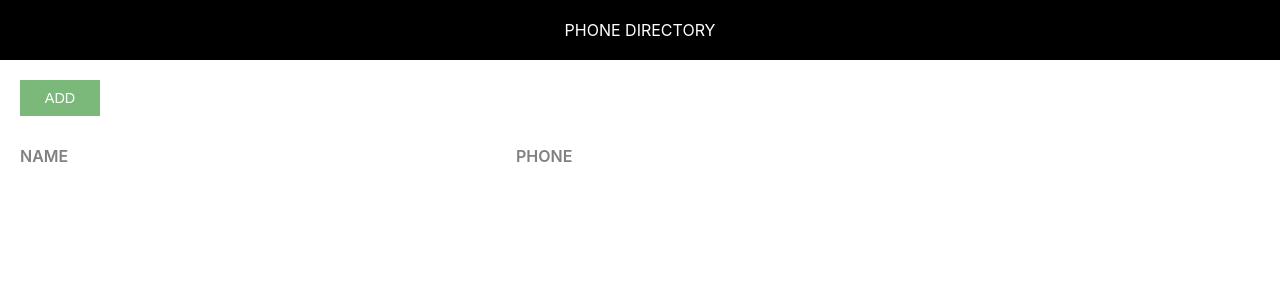
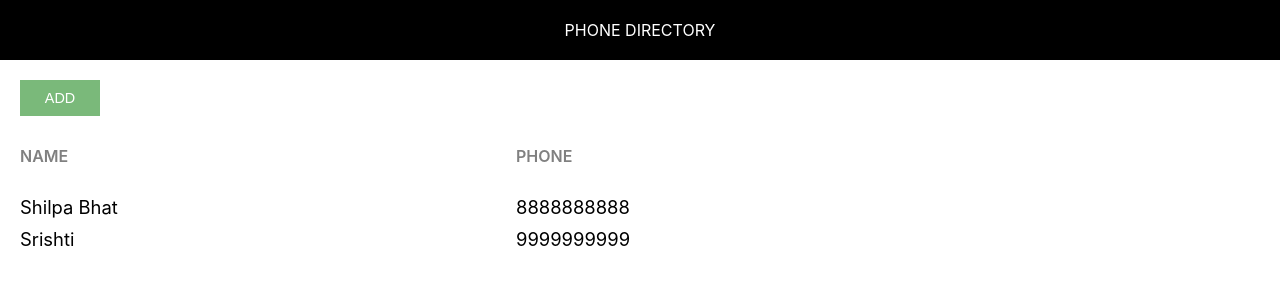
Before and after one commit to shaun-rasquinha/phone-directory, a React (Create React App) app: page / in a window 1280 px wide. Shown: the top 300 px of the page. Built offline with nearby package versions, Linux system fonts and the light colour scheme.

Commit message:
Rendered Subscribers Dynamically

```diff
--- a/src/App.js
+++ b/src/App.js
@@ -6,6 +6,19 @@ import './App.css'
 
 class App extends Component{
    render() {
+
+    let subscriber = [
+      {
+        id: 1,
+        name: "Shilpa Bhat",
+        phone: "8888888888"
+      },
+      {
+        id: 2,
+        name: "Srishti",
+        phone: "9999999999"
+      }
+    ]
     return (
       <Fragment>
         <div>
@@ -17,6 +30,15 @@ class App extends Component{
             <span className="grid-item name-heading">Name</span>
             <span className="grid-item phone-heading">Phone</span>
           </div>
+          {
+            subscriber.map(sub =>{
+              return <div key={sub.id} className="grid-container">
+                <span className="grid-item">{sub.name}</span>
+                <span className="grid-item">{sub.phone}</span>
+
+              </div>
+            })
+          }
         </div>
         </div>
       </Fragment>
```
